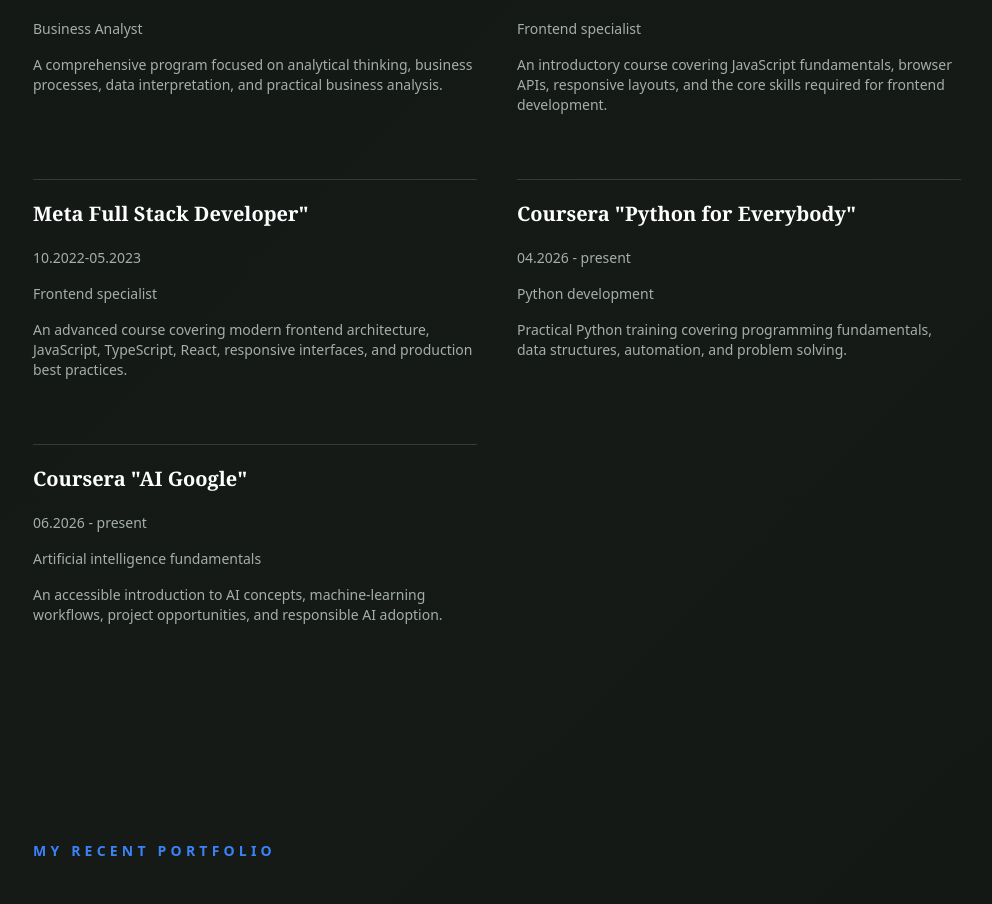
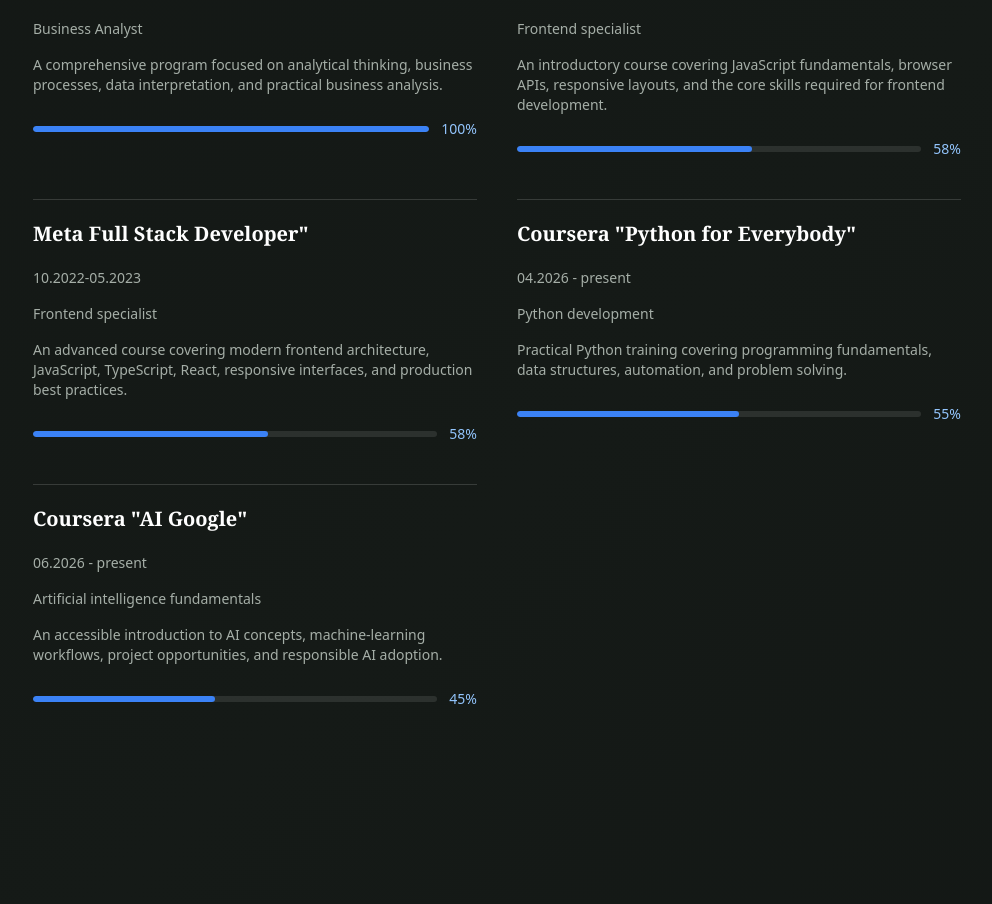
Before and after one commit to WladyslawPitsukha/portfolio-page, a Next.js app: page / in a window 1280 px wide. Shown: the part 3562-4466 px from the top of the page, without its empty margins (255-1247 px from the left). Built offline with nearby package versions, Linux system fonts and the light colour scheme.

Commit message:
fix: show valid percentages on timeline cards

```diff
--- a/src/components/artBlockSkill.tsx
+++ b/src/components/artBlockSkill.tsx
@@ -45,6 +45,23 @@
                             </div>
                         )}
                     </div>
+                    <div className="flex w-full items-center gap-3" aria-label={`${obj.percent}%`}>
+                        <div
+                            className="progressBar"
+                            role="progressbar"
+                            aria-valuemin={0}
+                            aria-valuemax={100}
+                            aria-valuenow={obj.percent}
+                        >
+                            <div
+                                className="progressFill"
+                                style={{ '--progress-width': `${obj.percent}%` } as React.CSSProperties}
+                            />
+                        </div>
+                        <span className="shrink-0 font-sans text-sm font-medium text-[var(--accent-soft)]">
+                            {obj.percent}%
+                        </span>
+                    </div>
                 </div>
             ))}
         </article>
--- a/src/utils/calculaterPer.ts
+++ b/src/utils/calculaterPer.ts
@@ -1,25 +1,34 @@
 export default function calculateYearPercentage(period: string): number {
-    const normalizedPeriod = period.replace(/\s+/g, "");
-    const [startRaw, endRaw] = normalizedPeriod.split("-");
+    const datePattern = /(\d{1,2})[.-](\d{4})|present/gi;
+    const dateParts: RegExpExecArray[] = [];
+    let datePart: RegExpExecArray | null;
 
-    if (!startRaw || !endRaw) {
+    while ((datePart = datePattern.exec(period)) !== null) {
+        dateParts.push(datePart);
+    }
+
+    if (dateParts.length < 2) {
         return 0;
     }
 
-    const parseDatePart = (value: string) => {
-        const [monthPart, yearPart] = value.includes(".") ? value.split(".") : value.split("-");
-        const month = Number(monthPart);
-        const year = Number(yearPart);
+    const parseDatePart = (match: RegExpExecArray) => {
+        if (match[0].toLowerCase() === "present") {
+            const now = new Date();
+            return { month: now.getMonth() + 1, year: now.getFullYear() };
+        }
 
-        if (!Number.isFinite(month) || !Number.isFinite(year) || month < 1 || month > 12) {
+        const month = Number(match[1]);
+        const year = Number(match[2]);
+
+        if (month < 1 || month > 12) {
             return null;
         }
 
         return { month, year };
     };
 
-    const start = parseDatePart(startRaw);
-    const end = parseDatePart(endRaw);
+    const start = parseDatePart(dateParts[0]);
+    const end = parseDatePart(dateParts[1]);
 
     if (!start || !end) {
         return 0;
```
